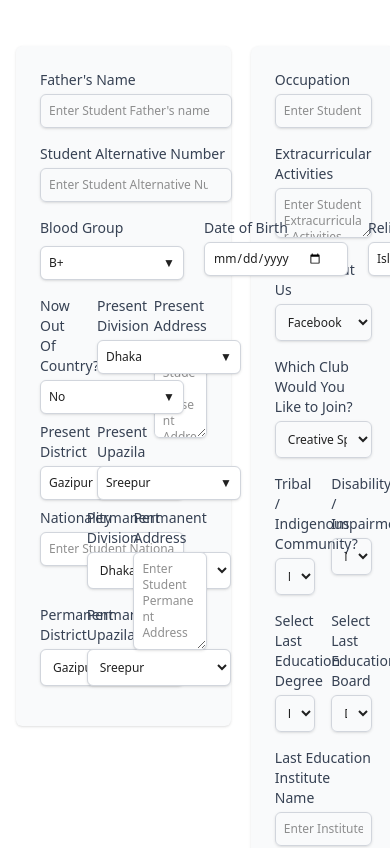
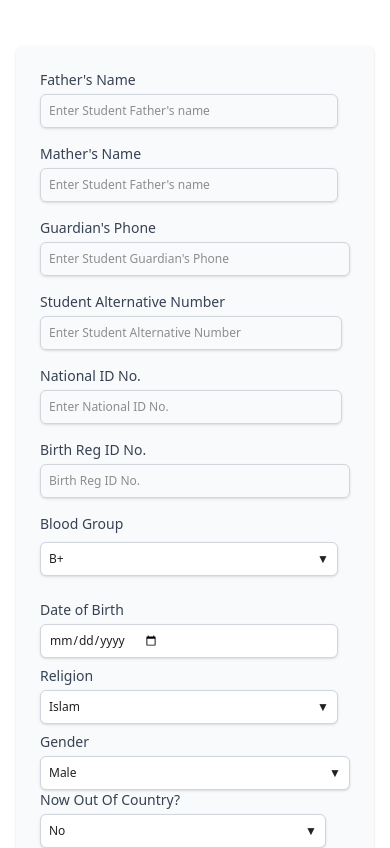
Before and after one commit to pritomrabidas/DashBoard, a React (Vite) app: page /profile in a window 390 px wide. Shown: the part 640-1488 px from the top of the page. Built offline with nearby package versions, Linux system fonts and the light colour scheme; a web font is replaced by a local one.

Commit message:
deshBoard Complete

```diff
--- a/src/Components/Pages/ProfileLeft.jsx
+++ b/src/Components/Pages/ProfileLeft.jsx
@@ -6,9 +6,9 @@ import AddressForm2 from "../Profile/AddressForm2";
 
 const ProfileLeft = () => {
   return (
-    <div className="w-[60%] py-20">
+    <div className="lg:w-[60%] w-full py-20">
       <div className="shadow bg-gray-50 p-6 rounded-md w-full">
-        <div className="w-full flex flex-row space-x-6 space-y-0">
+        <div className="w-full flex flex-col sm:flex-row xl:space-x-6 space-x-3  space-y-2">
           <div className="mb-4">
             <label
               htmlFor="father_name"
@@ -23,7 +23,7 @@ const ProfileLeft = () => {
               autoComplete="off"
               spellCheck="false"
               placeholder="Enter Student Father's name"
-              className="w-48 p-2 border border-gray-300 rounded-md shadow-sm focus:border-secandari outline-none text-xs text-primary font-Nunito-font font-normal duration-200"
+              className="xl:w-48 lg:w-44 md:w-48 sm:w-44 w-full p-2 border border-gray-300 rounded-md shadow-sm focus:border-secandari outline-none text-xs text-primary font-Nunito-font font-normal duration-200"
             />
           </div>
           <div className="mb-4">
@@ -40,7 +40,7 @@ const ProfileLeft = () => {
               autoComplete="off"
               spellCheck="false"
               placeholder="Enter Student Father's name"
-              className="w-48 p-2 border border-gray-300 rounded-md shadow-sm focus:border-secandari outline-none text-xs text-primary font-Nunito-font font-normal duration-200"
+              className="xl:w-48 lg:w-44 md:w-48 sm:w-44 w-full p-2 border border-gray-300 rounded-md shadow-sm focus:border-secandari outline-none text-xs text-primary font-Nunito-font font-normal duration-200"
             />
           </div>
           <div className="mb-4">
@@ -57,11 +57,11 @@ const ProfileLeft = () => {
               autoComplete="off"
               spellCheck="false"
               placeholder="Enter Student Guardian's Phone"
-              className="w-48 p-2 border border-gray-300 rounded-md shadow-sm focus:border-secandari outline-none text-xs text-primary font-Nunito-font font-normal duration-200"
+              className="xl:w-48 lg:w-44 md:w-48 sm:w-44 w-full p-2 border border-gray-300 rounded-md shadow-sm focus:border-secandari outline-none text-xs text-primary font-Nunito-font font-normal duration-200"
             />
           </div>
         </div>
-        <div className="w-full flex flex-row space-x-6 space-y-0">
+        <div className="w-full flex flex-col sm:flex-row xl:space-x-6 space-x-2 space-y-2">
           <div className="mb-4">
             <label
               htmlFor="Student Alternative Number"
@@ -76,7 +76,7 @@ const ProfileLeft = () => {
               autoComplete="off"
               spellCheck="false"
               placeholder="Enter Student Alternative Number"
-              className="w-48 p-2 border border-gray-300 rounded-md shadow-sm focus:border-secandari outline-none text-xs text-primary font-Nunito-font font-normal duration-200"
+              className="xl:w-48 lg:w-44 md:w-48 sm:w-44 w-full p-2 border border-gray-300 rounded-md shadow-sm focus:border-secandari outline-none text-xs text-primary font-Nunito-font font-normal duration-200"
             />
           </div>
           <div className="mb-4">
@@ -93,7 +93,7 @@ const ProfileLeft = () => {
               autoComplete="off"
               spellCheck="false"
               placeholder="Enter National ID No."
-              className="w-48 p-2 border border-gray-300 rounded-md shadow-sm focus:border-secandari outline-none text-xs text-primary font-Nunito-font font-normal duration-200"
+              className="xl:w-48 lg:w-44 md:w-48 sm:w-44 w-full p-2 border border-gray-300 rounded-md shadow-sm focus:border-secandari outline-none text-xs text-primary font-Nunito-font font-normal duration-200"
             />
           </div>
           <div className="mb-4">
@@ -110,16 +110,16 @@ const ProfileLeft = () => {
               autoComplete="off"
               spellCheck="false"
               placeholder="Birth Reg ID No."
-              className="w-48 p-2 border border-gray-300 rounded-md shadow-sm focus:border-secandari outline-none text-xs text-primary font-Nunito-font font-normal duration-200"
+              className="xl:w-48 lg:w-44 md:w-48 sm:w-44 w-full p-2 border border-gray-300 rounded-md shadow-sm focus:border-secandari outline-none text-xs text-primary font-Nunito-font font-normal duration-200"
             />
           </div>
         </div>
         <Line3 />
-        <div className="flex">
+        <div className="flex sm:flex-row flex-col">
           <LocationForm />
           <AddressForm />
         </div>
-        <div className="flex">
+        <div className="flex sm:flex-row flex-col">
           <FormComponents />
           <AddressForm2 />
         </div>
--- a/src/Components/Pages/ProfileRight.jsx
+++ b/src/Components/Pages/ProfileRight.jsx
@@ -21,7 +21,7 @@ const ProfileRight = () => {
     setFormData((prev) => ({ ...prev, [name]: value }));
   };
   return (
-    <div className="w-[60%] pt-20">
+    <div className="lg:w-[40%] w-full pt-0 lg:pt-20">
       <div className="p-6 bg-gray-50 shadow-sm rounded-lg">
         <form className="space-y-4">
           <div>
@@ -94,7 +94,7 @@ const ProfileRight = () => {
             </select>
           </div>
 
-          <div className="grid grid-cols-2 gap-4">
+          <div className="grid grid-cols-1 sm:grid-cols-2 gap-4">
             <div>
               <label className="block text-sm font-Nunito-font font-medium text-gray-700 pb-1">
                 Tribal / Indigenous Community?
@@ -125,7 +125,7 @@ const ProfileRight = () => {
             </div>
           </div>
 
-          <div className="grid grid-cols-2 gap-4">
+          <div className="grid grid-cols-1 sm:grid-cols-2 gap-4">
             <div>
               <label className="block text-sm font-Nunito-font font-medium text-gray-700 pb-1">
                 Select Last Education Degree
@@ -177,7 +177,7 @@ const ProfileRight = () => {
             />
           </div>
 
-          <div className="grid grid-cols-3 gap-4">
+          <div className="grid grid-cols-1 sm:grid-cols-3 gap-4">
             <div>
               <label className="block text-sm font-Nunito-font font-medium text-gray-700 pb-1">
                 Group Name
--- a/src/Components/Profile.jsx
+++ b/src/Components/Profile.jsx
@@ -26,7 +26,7 @@ const Profile = () => {
           </ul>
         </div>
         <StudentCard />
-        <div className="flex space-x-5">
+        <div className="flex flex-col lg:flex-row space-x-5">
           <ProfileLeft />
           <ProfileRight />
         </div>
--- a/src/Components/Profile/AddressForm.jsx
+++ b/src/Components/Profile/AddressForm.jsx
@@ -4,7 +4,7 @@ const AddressForm = () => {
   const [permanentAddress, setPermanentAddress] = useState("");
 
   return (
-    <div className="w-1/2">
+    <div className="sm:w-1/2 w-full">
       {/* Permanent Address Textarea */}
       <div className="mb-4">
         <label className="block text-sm font-Nunito-font font-medium text-gray-700 pb-1">
--- a/src/Components/Profile/AddressForm2.jsx
+++ b/src/Components/Profile/AddressForm2.jsx
@@ -3,7 +3,7 @@ import React, { useState } from 'react'
 const AddressForm2 = () => {
     const [permanentAddress, setPermanentAddress] = useState("");
   return (
-    <div className="w-1/2">
+    <div className="sm:w-1/2 w-full pt-2">
       {/* Permanent Address Textarea */}
       <div className="mb-4">
         <label className="block text-sm font-Nunito-font font-medium text-gray-700 pb-1">
--- a/src/Components/Profile/Dropdown .jsx
+++ b/src/Components/Profile/Dropdown .jsx
@@ -7,7 +7,7 @@ const Dropdown = ({ label, options, selected, onChange }) => {
         {label}
       </label>
       <select
-        className="w-36 flex justify-between items-center p-2 border border-gray-300 rounded-md shadow-sm bg-white   focus:border-secandari outline-none text-xs text-primary font-Nunito-font font-normal duration-200"
+        className="xl:w-36 lg:w-32 md:w-36 sm:w-32 w-full flex justify-between items-center p-2 border border-gray-300 rounded-md shadow-sm bg-white   focus:border-secandari outline-none text-xs text-primary font-Nunito-font font-normal duration-200"
         value={selected}
         onChange={(e) => onChange(e.target.value)}
       >
--- a/src/Components/Profile/FormComponents.jsx
+++ b/src/Components/Profile/FormComponents.jsx
@@ -39,7 +39,7 @@ const FormComponents = () => {
     const [permanentDistrict, setPermanentDistrict] = useState("Gazipur");
     const [permanentUpazila, setPermanentUpazila] = useState("Sreepur");
   return (
-    <div className="grid grid-cols-2 space-x-5">
+    <div className="grid grid-cols-1 sm:grid-cols-2 space-x-5 pt-2">
       {/* Nationality Input */}
       <div className="mb-4">
         <label className="block text-sm font-Nunito-font font-medium text-gray-700 pb-1">
--- a/src/Components/Profile/Line3.jsx
+++ b/src/Components/Profile/Line3.jsx
@@ -12,7 +12,7 @@ const Line3 = () => {
   const [isReligionOpen, setIsReligionOpen] = useState(false);
   const [isGenderOpen, setIsGenderOpen] = useState(false);
   return (
-    <div className="w-full flex flex-row space-x-5 space-y-0">
+    <div className="w-full flex flex-col sm:flex-row xl:space-x-5 lg:space-x-4 space-x-3 space-y-2">
       <div className="relative">
         <div className="mb-4">
           <label
@@ -25,7 +25,7 @@ const Line3 = () => {
             {/* Button */}
             <button
               type="button"
-              className="w-36 flex justify-between items-center p-2 border border-gray-300 rounded-md shadow-sm bg-white   focus:border-secandari outline-none text-xs text-primary font-Nunito-font font-normal duration-200"
+              className="xl:w-36 lg:w-32 md:w-36 sm:w-32 w-full flex justify-between items-center p-2 border border-gray-300 rounded-md shadow-sm bg-white   focus:border-secandari outline-none text-xs text-primary font-Nunito-font font-normal duration-200"
               onClick={() => setIsOpen(!isOpen)}
             >
               <span>{selectedBloodGroup}</span>
@@ -77,7 +77,7 @@ const Line3 = () => {
           id="dob"
           value={dateOfBirth}
           onChange={(e) => setDateOfBirth(e.target.value)}
-          className="w-36 flex justify-between items-center p-2 border border-gray-300 rounded-md shadow-sm bg-white   focus:border-secandari outline-none text-xs text-primary font-Nunito-font font-normal duration-200"
+          className="xl:w-36 lg:w-32 md:w-36 sm:w-32 w-full flex justify-between items-center p-2 border border-gray-300 rounded-md shadow-sm bg-white   focus:border-secandari outline-none text-xs text-primary font-Nunito-font font-normal duration-200"
         />
       </div>
       <div className="relative">
@@ -89,7 +89,7 @@ const Line3 = () => {
         </label>
         <button
           type="button"
-          className="w-36 flex justify-between items-center p-2 border border-gray-300 rounded-md shadow-sm bg-white   focus:border-secandari outline-none text-xs text-primary font-Nunito-font font-normal duration-200"
+          className="xl:w-36 lg:w-32 md:w-36 sm:w-32 w-full flex justify-between items-center p-2 border border-gray-300 rounded-md shadow-sm bg-white   focus:border-secandari outline-none text-xs text-primary font-Nunito-font font-normal duration-200"
           onClick={() => setIsReligionOpen(!isReligionOpen)}
         >
           <span>{selectedReligion}</span>
@@ -134,7 +134,7 @@ const Line3 = () => {
         </label>
         <button
           type="button"
-          className="w-32 flex justify-between items-center p-2 border border-gray-300 rounded-md shadow-sm bg-white   focus:border-secandari outline-none text-xs text-primary font-Nunito-font font-normal duration-200"
+          className="xl:w-36 lg:w-32 md:w-36 sm:w-32 w-full flex justify-between items-center p-2 border border-gray-300 rounded-md shadow-sm bg-white   focus:border-secandari outline-none text-xs text-primary font-Nunito-font font-normal duration-200"
           onClick={() => setIsGenderOpen(!isGenderOpen)}
         >
           <span>{selectedGender}</span>
--- a/src/Components/Profile/LocationForm.jsx
+++ b/src/Components/Profile/LocationForm.jsx
@@ -45,14 +45,14 @@ const LocationForm = () => {
   const [isUpazilaOpen, setIsUpazilaOpen] = useState(false);
 
   return (
-    <div className="grid grid-cols-2 space-x-6">
+    <div className="grid grid-cols-1 sm:grid-cols-2 space-x-6 space-y-2">
       {/* Country Status Dropdown */}
       <div className="relative pb-2">
         <label className="block text-sm font-Nunito-font font-medium text-gray-700 pb-1">
           Now Out Of Country?
         </label>
         <button
-          className="w-36 flex justify-between items-center p-2 border border-gray-300 rounded-md shadow-sm bg-white   focus:border-secandari outline-none text-xs text-primary font-Nunito-font font-normal duration-200"
+          className="xl:w-36 lg:w-32 md:w-36 sm:w-32 w-full flex justify-between items-center p-2 border border-gray-300 rounded-md shadow-sm bg-white   focus:border-secandari outline-none text-xs text-primary font-Nunito-font font-normal duration-200"
           onClick={() => setIsCountryStatusOpen(!isCountryStatusOpen)}
         >
           <span>{selectedCountryStatus}</span>
@@ -90,7 +90,7 @@ const LocationForm = () => {
           Present Division
         </label>
         <button
-          className="w-36 flex justify-between items-center p-2 border border-gray-300 rounded-md shadow-sm bg-white   focus:border-secandari outline-none text-xs text-primary font-Nunito-font font-normal duration-200"
+          className="xl:w-36 lg:w-32 md:w-36 sm:w-32 w-full flex justify-between items-center p-2 border border-gray-300 rounded-md shadow-sm bg-white   focus:border-secandari outline-none text-xs text-primary font-Nunito-font font-normal duration-200"
           onClick={() => setIsDivisionOpen(!isDivisionOpen)}
         >
           <span>{selectedDivision}</span>
@@ -128,7 +128,7 @@ const LocationForm = () => {
           Present District
         </label>
         <button
-          className="w-36 flex justify-between items-center p-2 border border-gray-300 rounded-md shadow-sm bg-white   focus:border-secandari outline-none text-xs text-primary font-Nunito-font font-normal duration-200"
+          className="xl:w-36 lg:w-32 md:w-36 sm:w-32 w-full flex justify-between items-center p-2 border border-gray-300 rounded-md shadow-sm bg-white   focus:border-secandari outline-none text-xs text-primary font-Nunito-font font-normal duration-200"
           onClick={() => setIsDistrictOpen(!isDistrictOpen)}
         >
           <span>{selectedDistrict}</span>
@@ -166,7 +166,7 @@ const LocationForm = () => {
           Present Upazila
         </label>
         <button
-          className="w-36 flex justify-between items-center p-2 border border-gray-300 rounded-md shadow-sm bg-white   focus:border-secandari outline-none text-xs text-primary font-Nunito-font font-normal duration-200"
+          className="xl:w-36 lg:w-32 md:w-36 sm:w-32 w-full flex justify-between items-center p-2 border border-gray-300 rounded-md shadow-sm bg-white   focus:border-secandari outline-none text-xs text-primary font-Nunito-font font-normal duration-200"
           onClick={() => setIsUpazilaOpen(!isUpazilaOpen)}
         >
           <span>{selectedUpazila}</span>
--- a/src/Navbar.jsx
+++ b/src/Navbar.jsx
@@ -197,9 +197,9 @@ const Navbar = () => {
       {side && (
         <div
           onClick={() => setSide(false)}
-          className="fixed left-0 top-0 z-50 w-screen h-screen pt-[75px]"
+          className="fixed left-0 top-0 z-50 w-screen h-screen pt-[70px] sm:pt-[75px]"
         >
-          <div className="fixed shadow-xs z-30 h-full w-[10%] left-0  pb-24 overflow-x-hidden overflow-y-scroll bg-white">
+          <div className="fixed shadow-xs z-30 h-full lg:w-[10%] md:w-[12%] sm:w-[13%] w-[20%] left-0  pb-24 overflow-x-hidden overflow-y-scroll bg-white">
             <Link
               to="/"
               className="duration-200 text-primary hover:text-secandari"
```
